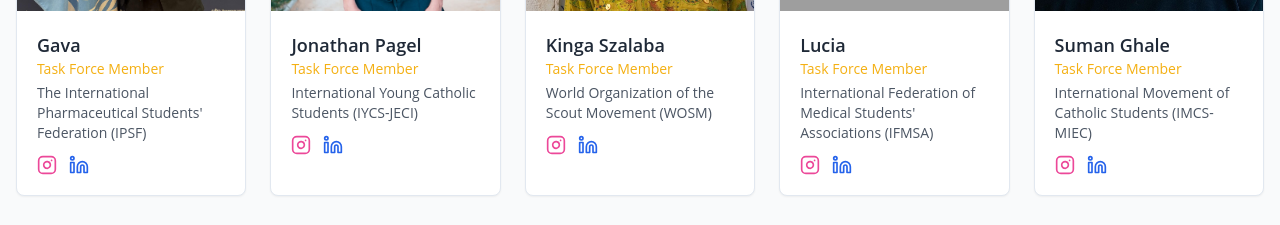
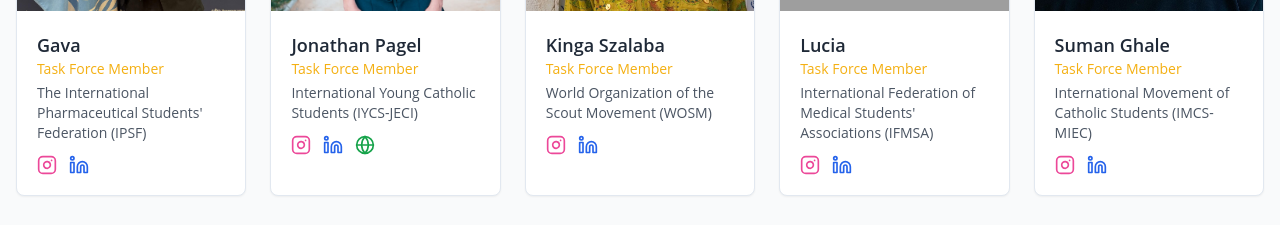
Before and after one commit to jcmpagel/icmyo-website, a Next.js app: page / in a window 1280 px wide. Shown: the part 5420-5645 px from the top of the page. Built offline with nearby package versions, Linux system fonts and the light colour scheme; grey boxes are pictures that could not be loaded.

Commit message:
update links

```diff
--- a/components/task-force.tsx
+++ b/components/task-force.tsx
@@ -1,5 +1,5 @@
 import { Card, CardContent } from "@/components/ui/card"
-import { Instagram, Linkedin } from "lucide-react"
+import { Instagram, Linkedin, Globe } from "lucide-react"
 
 const taskForceMembers = [
   {
@@ -19,7 +19,8 @@ const taskForceMembers = [
     image: "/Molina.jpg?height=300&width=300",
     social: {
       instagram: "https://instagram.com/jonathanpagel",
-      linkedin: "https://www.linkedin.com/in/jonathan-pagel/"
+      linkedin: "https://www.linkedin.com/in/jonathan-pagel/",
+      website: "https://jonathanpagel.com/"
     }
   },
   {
@@ -81,12 +82,17 @@ export default function TaskForce() {
                 <p className="text-orange-500 font-medium text-sm mb-1">{member.role}</p>
                 <p className="text-gray-600 text-sm mb-3">{member.organization}</p>
                 <div className="flex space-x-3 mt-2">
-                  <a href={member.social.instagram} target="_blank" rel="noopener noreferrer" className="text-pink-500 hover:text-pink-600">
+                  <a href={member.social.instagram} target="_blank" rel="noopener noreferrer nofollow" className="text-pink-500 hover:text-pink-600">
                     <Instagram className="h-5 w-5" />
                   </a>
-                  <a href={member.social.linkedin} target="_blank" rel="noopener noreferrer" className="text-blue-600 hover:text-blue-700">
+                  <a href={member.social.linkedin} target="_blank" rel="noopener noreferrer nofollow" className="text-blue-600 hover:text-blue-700">
                     <Linkedin className="h-5 w-5" />
                   </a>
+                  {member.social.website && (
+                    <a href={member.social.website} target="_blank" rel="noopener noreferrer" className="text-green-600 hover:text-green-700">
+                      <Globe className="h-5 w-5" />
+                    </a>
+                  )}
                 </div>
               </CardContent>
             </Card>
```
